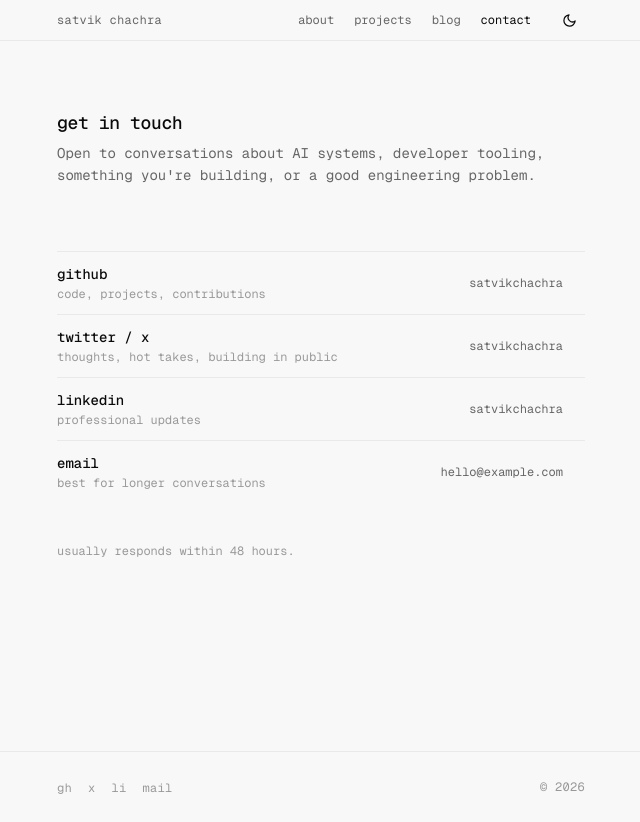
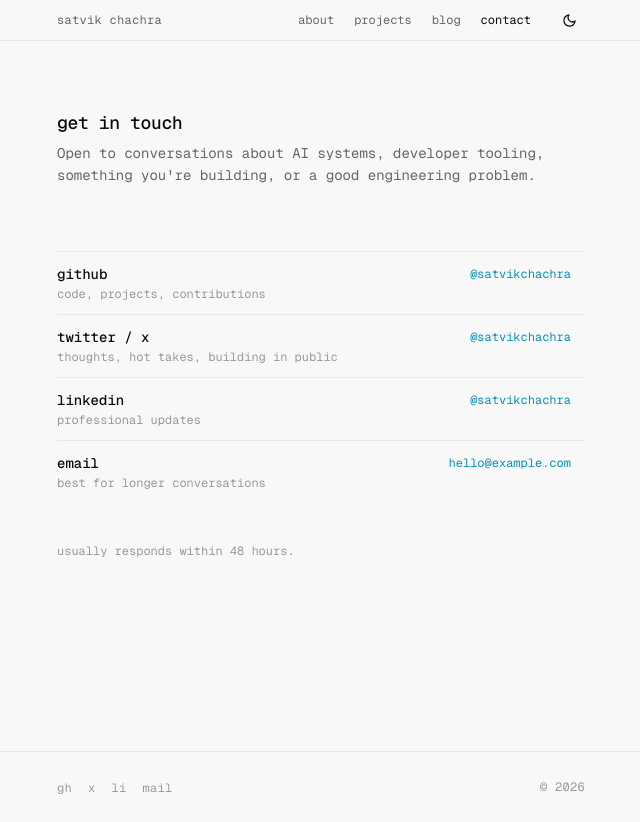
Before and after one commit to satvikchachra/satvik, a Next.js app: page /contact in a window 1280 px wide. Shown: the whole page, without its empty margins (319-959 px from the left). Built offline with nearby package versions, Linux system fonts and the light colour scheme.

Commit message:
updated contact page styling

```diff
--- a/src/app/contact/page.tsx
+++ b/src/app/contact/page.tsx
@@ -71,15 +71,28 @@ export default function ContactPage() {
               target={href.startsWith("mailto") ? undefined : "_blank"}
               rel={href.startsWith("mailto") ? undefined : "noopener noreferrer"}
               aria-label={`${label}: ${handle}`}
-              className="row-link"
+              className="row-link group pr-2"
+              style={{ alignItems: "flex-start", overflow: "visible" }}
             >
               <div className="flex-1 min-w-0">
-                <span
-                  className="text-sm block mb-0.5"
-                  style={{ color: "var(--text)", fontWeight: 500 }}
-                >
-                  {label}
-                </span>
+                <div className="flex items-baseline gap-2 flex-wrap mb-0.5">
+                  <span
+                    className="text-sm font-medium"
+                    style={{ color: "var(--text)", fontWeight: 500 }}
+                  >
+                    <span className="animated-underline">{label}</span>
+                  </span>
+                  {/* Mobile-only handle & separator — displayed adjacent to platform name */}
+                  <span
+                    className="text-xs sm:hidden font-mono inline-flex items-baseline gap-1.5"
+                    style={{ color: "var(--accent)" }}
+                  >
+                    <span style={{ color: "var(--text-subtle)" }} aria-hidden="true">·</span>
+                    <span className="animated-underline">
+                      {label === "email" ? "" : "@"}{handle}
+                    </span>
+                  </span>
+                </div>
                 <span
                   className="text-xs block"
                   style={{ color: "var(--text-subtle)" }}
@@ -87,14 +100,22 @@ export default function ContactPage() {
                   {description}
                 </span>
               </div>
-              <div className="flex items-center gap-3 flex-shrink-0">
+              <div className="flex items-center gap-1 flex-shrink-0 pt-0.5">
+                {/* Desktop-only handle */}
                 <span
-                  className="text-xs hidden sm:block"
-                  style={{ color: "var(--text-muted)" }}
+                  className="text-xs hidden sm:block font-mono"
+                  style={{ color: "var(--accent)" }}
                 >
-                  {handle}
+                  <span className="animated-underline">
+                    {label === "email" ? "" : "@"}{handle}
+                  </span>
                 </span>
-                <span className="row-link-arrow text-xs">↗</span>
+                <span
+                  className="row-link-arrow text-xs"
+                  style={{ color: "var(--accent)" }}
+                >
+                  ↗
+                </span>
               </div>
             </a>
           </li>
```
